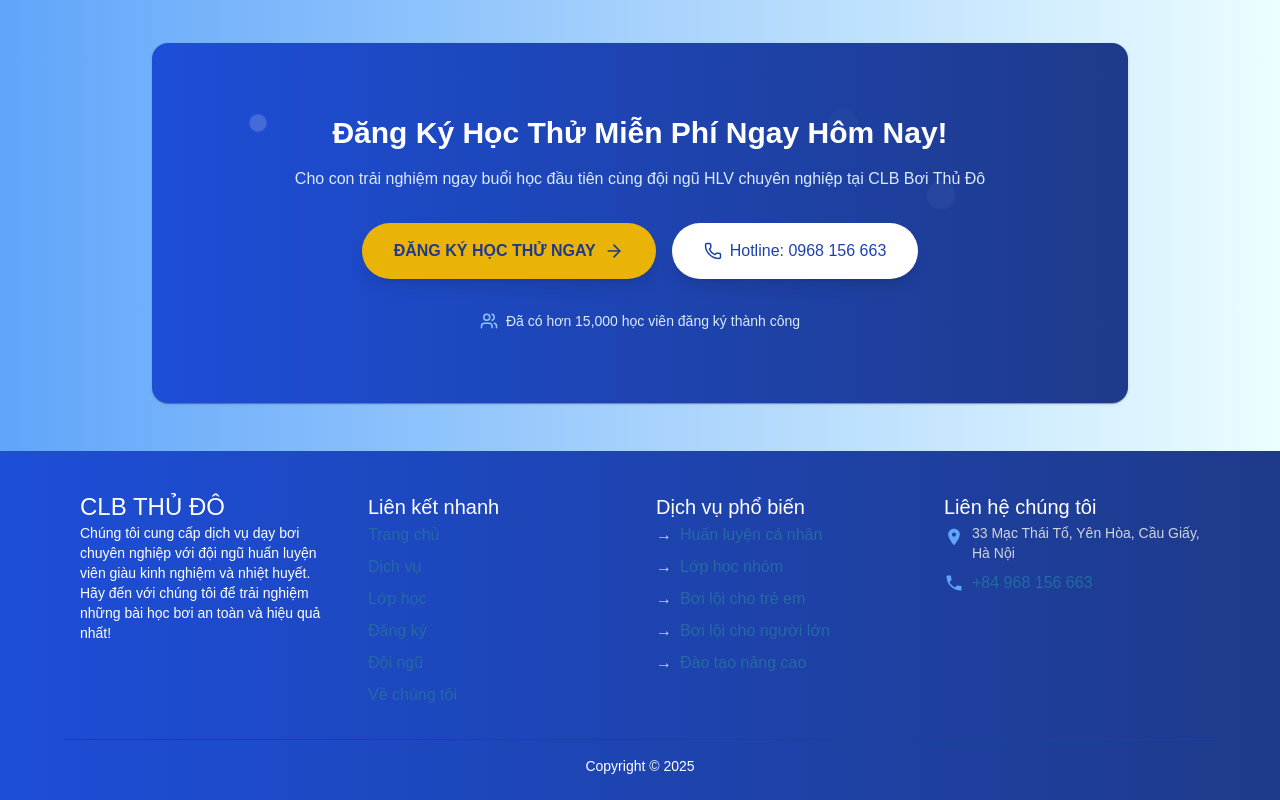
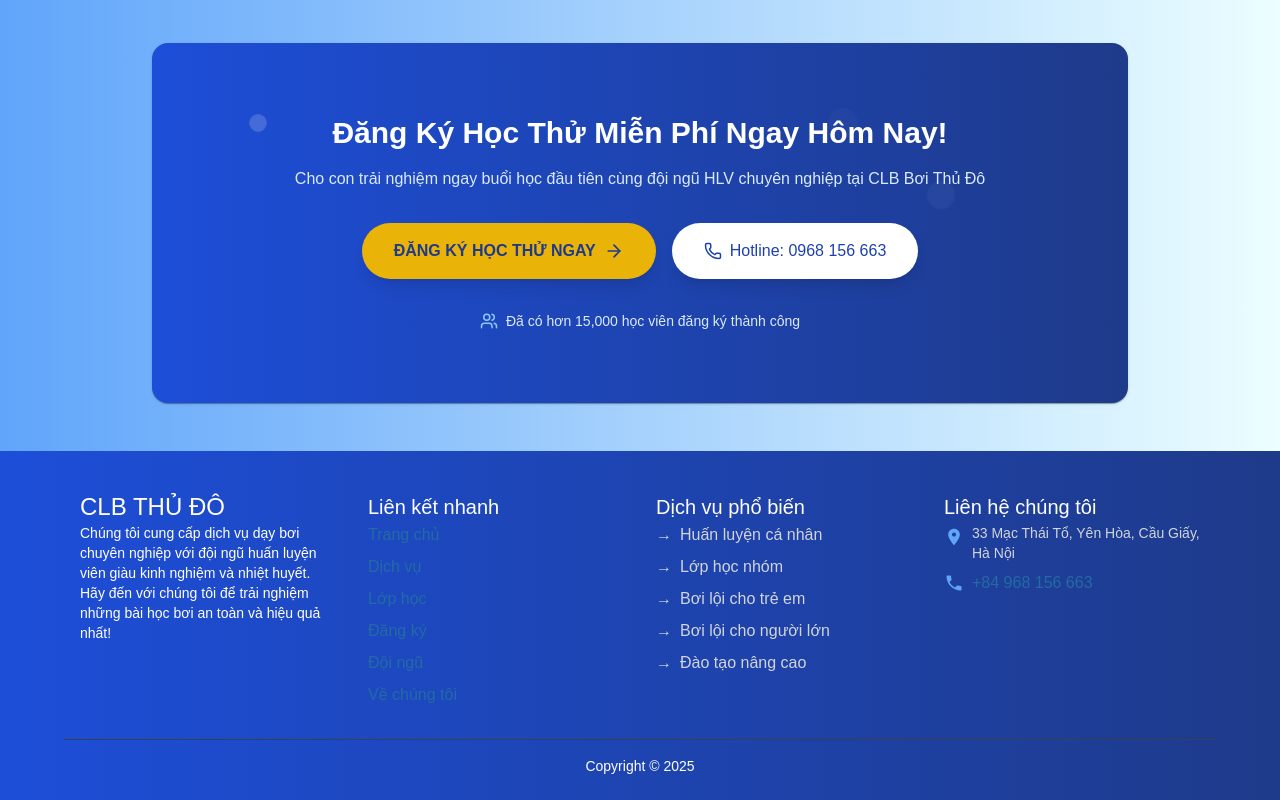
Before and after one commit to HoanTiny/Landing-SwimmingClub, a Next.js app: page /introduce in a window 1280 px wide. Shown: the part 2230-3030 px from the top of the page. Built offline with nearby package versions, Linux system fonts and the light colour scheme.

Commit message:
fix: add important modifier to text color classes in footer links

```diff
--- a/src/components/about/index.tsx
+++ b/src/components/about/index.tsx
@@ -55,7 +55,7 @@ function About() {
                   {/* Experience badge */}
                   <Paper
                     elevation={4}
-                    className="absolute left-1/2 top-1/2 transform -translate-x-1/2 -translate-y-1/2 w-48 h-48 !rounded-full flex flex-col items-center justify-center !bg-blue-500 text-white z-10 border-solid bottom-3 border-white"
+                    className="absolute left-1/2 top-1/2 transform -translate-x-1/2 -translate-y-1/2 w-48 h-48 !rounded-full flex flex-col items-center justify-center !bg-blue-500 !text-white z-10 border-solid bottom-3 border-white"
                     sx={{
                       border: '12px solid #fff',
                     }}
--- a/src/components/layout/footer/index.tsx
+++ b/src/components/layout/footer/index.tsx
@@ -93,7 +93,7 @@ export default function Footer() {
               <li>
                 <Link
                   href="#personal-training"
-                  className="text-gray-300 hover:text-blue-400 transition-colors link-hover"
+                  className="!text-gray-300 hover:text-blue-400 transition-colors link-hover"
                   underline="none"
                 >
                   Huấn luyện cá nhân
@@ -102,7 +102,7 @@ export default function Footer() {
               <li>
                 <Link
                   href="#group-classes"
-                  className="text-gray-300 hover:text-blue-400 transition-colors link-hover"
+                  className="!text-gray-300 hover:text-blue-400 transition-colors link-hover"
                   underline="none"
                 >
                   Lớp học nhóm
@@ -111,7 +111,7 @@ export default function Footer() {
               <li>
                 <Link
                   href="#kids-swimming"
-                  className="text-gray-300 hover:text-blue-400 transition-colors link-hover"
+                  className="!text-gray-300 hover:text-blue-400 transition-colors link-hover"
                   underline="none"
                 >
                   Bơi lội cho trẻ em
@@ -120,7 +120,7 @@ export default function Footer() {
               <li>
                 <Link
                   href="#adult-swimming"
-                  className="text-gray-300 hover:text-blue-400 transition-colors link-hover"
+                  className="!text-gray-300 hover:text-blue-400 transition-colors link-hover"
                   underline="none"
                 >
                   Bơi lội cho người lớn
@@ -129,7 +129,7 @@ export default function Footer() {
               <li>
                 <Link
                   href="#advanced-training"
-                  className="text-gray-300 hover:text-blue-400 transition-colors link-hover"
+                  className="!text-gray-300 hover:text-blue-400 transition-colors link-hover"
                   underline="none"
                 >
                   Đào tạo nâng cao
```
